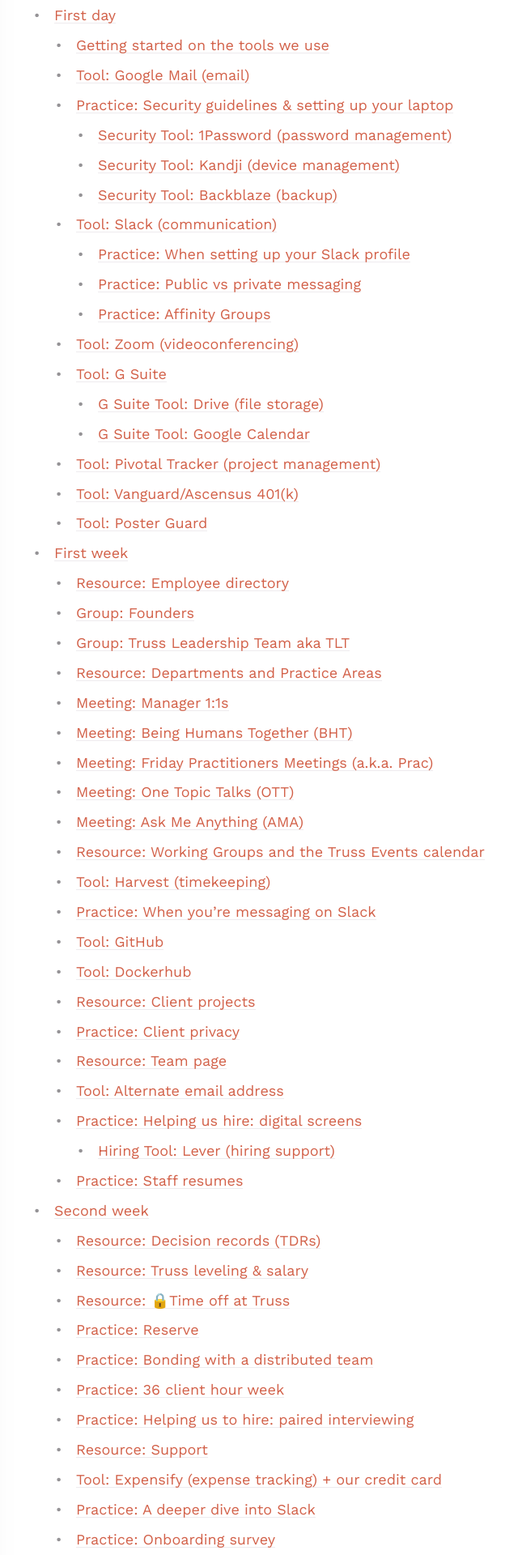
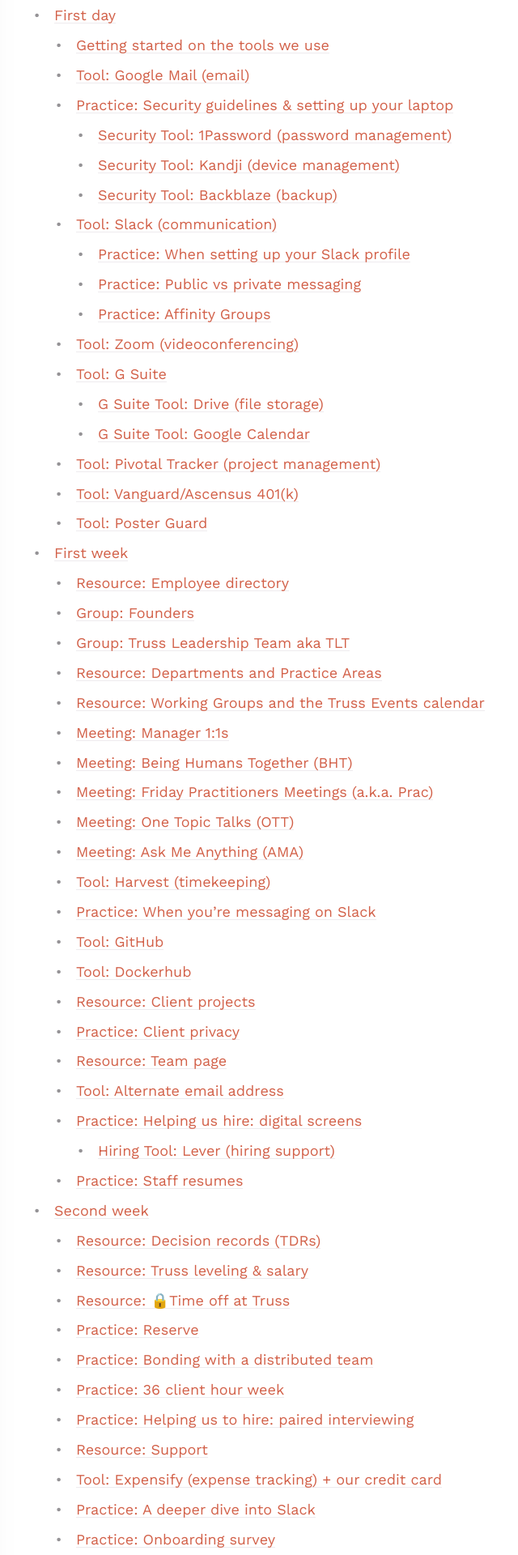
Before and after one commit to trussworks/trussels-guide, a Jekyll site: the page built from docs/trussels.md, in a window 1280 px wide. Shown: the part 1510-3430 px from the top of the page at 81% size, without its empty margins (377-1017 px from the left). Built offline with Jekyll 4.4.1, drawn with Linux system fonts in a browser that asks for light colours; emoji names are drawn with the system emoji font; part of the change alters nothing that is shown.

```diff
--- a/docs/trussels.md
+++ b/docs/trussels.md
@@ -384,6 +384,11 @@ Key Practices consists of the following practice areas:
 * Product Management, led by Carla Silvey
 * Research & Design, led by Carmen Bocanegra
 
+## Resource: Working Groups and the Truss Events calendar
+Short-term projects are individual efforts or done via working groups (in Slack prepended with #wg-), and operational disciplines are done via committee or as a team. :lock:[More here on how those auxiliary groups work](https://docs.google.com/document/d/1NwQ3N9Zzy0O_KmprdwtAovEwZDGT3TeCdr9rggzu-zI/edit?ts=5d44d762#heading=h.8one8z69nfc1).
+
+Many of the meetings for various groups can be found on the Truss Events calendar. :lock: Here are instructions on [how to add yourself to the Truss Events Calendar](https://docs.google.com/document/d/1C_Y7AF9phESfdiNORmFL1ABhnkaDon7A3xHNl_0NpKE/edit#bookmark=id.szfazlc4dp5m).
+
 ## Meeting: Manager 1:1s
 You have likely already met with your manager. 1:1s are an essential practice at Truss. Everyone meets with their manager on a regular basis, at a frequency comfortable for both of them.
 
@@ -416,12 +421,6 @@ Can be found on the Truss Events calendar.
 Hosted every other Friday at 9a Pacific / 12p Eastern by a member of the leadership team.  Got a question, get an answer, really...ask them anything!
 
 Can be found on the Truss Events calendar.
-
-
-## Resource: Working Groups and the Truss Events calendar
-Short-term projects are individual efforts or done via working groups (in Slack prepended with #wg-), and operational disciplines are done via committee or as a team. :lock:[More here on how those auxiliary groups work](https://docs.google.com/document/d/1NwQ3N9Zzy0O_KmprdwtAovEwZDGT3TeCdr9rggzu-zI/edit?ts=5d44d762#heading=h.8one8z69nfc1).
-
-Many of the meetings for various groups can be found on the Truss Events calendar.
 
 
 ## Tool: Harvest (timekeeping)
```
